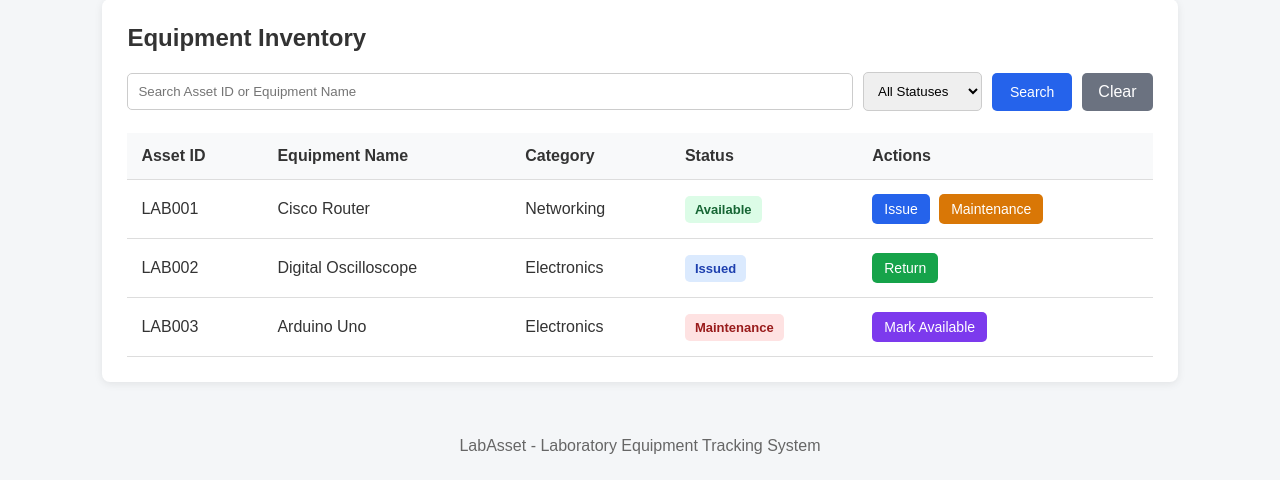
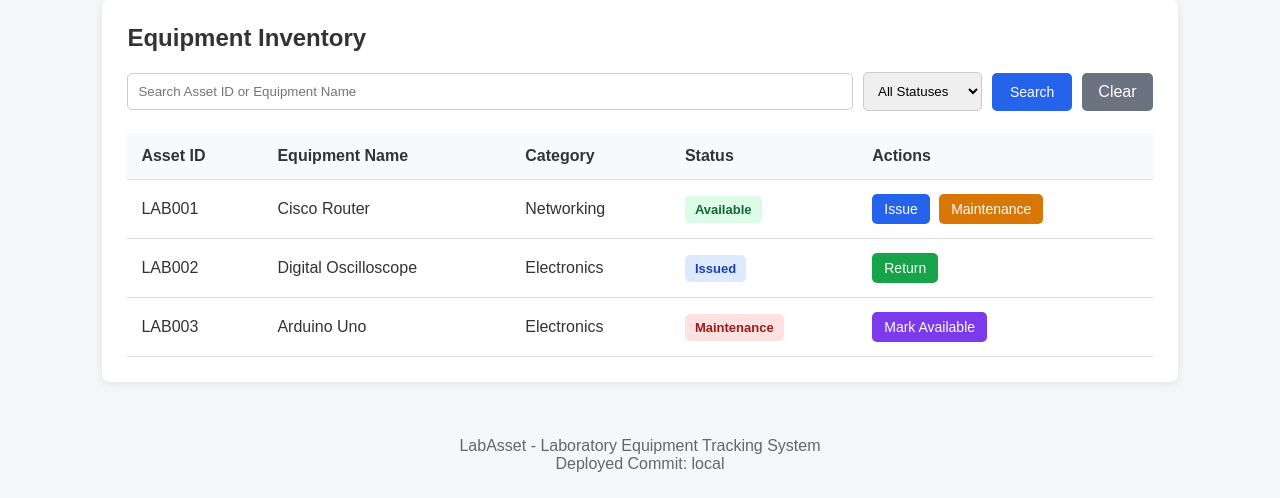
Before and after one commit to SHLOK1408/LabAsset, a Flask app: page / in a window 1280 px wide. Shown: the part 461-959 px from the top of the page. Before the commit the page ends 915 px from the top, so only its background shows below. Run offline with Flask 3, Linux system fonts and the light colour scheme.

Commit message:
feat: improve production deployment and show commit ID

```diff
--- a/app.py
+++ b/app.py
@@ -1,3 +1,5 @@
+import os
+
 from flask import (
     Flask,
     render_template,
@@ -261,6 +263,12 @@ def health():
         "status": "ok"
     })
 
+@app.context_processor
+def inject_commit_id():
+    commit_id = os.environ.get("RENDER_GIT_COMMIT", "local")
+    return {
+        "commit_id": commit_id[:7]
+    }
 
 if __name__ == "__main__":
     app.run(
--- a/templates/index.html
+++ b/templates/index.html
@@ -333,9 +333,10 @@
     </main>
 
 
-    <footer>
-        <p>LabAsset - Laboratory Equipment Tracking System</p>
-    </footer>
+   <footer>
+    <p>LabAsset - Laboratory Equipment Tracking System</p>
+    <p>Deployed Commit: {{ commit_id }}</p>
+</footer>
 
 </body>
 
```
Also changed, not shown: 1 other file.
